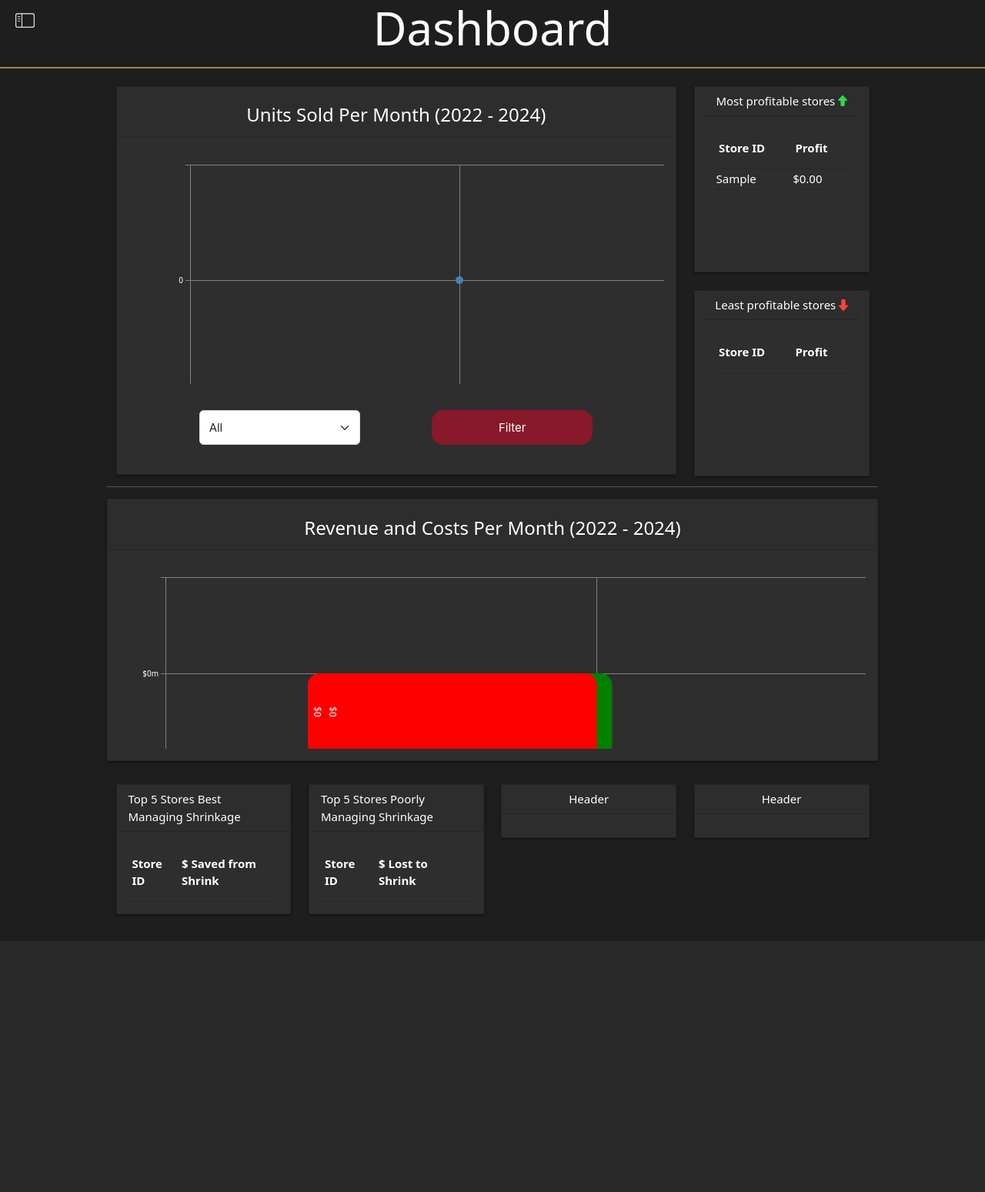
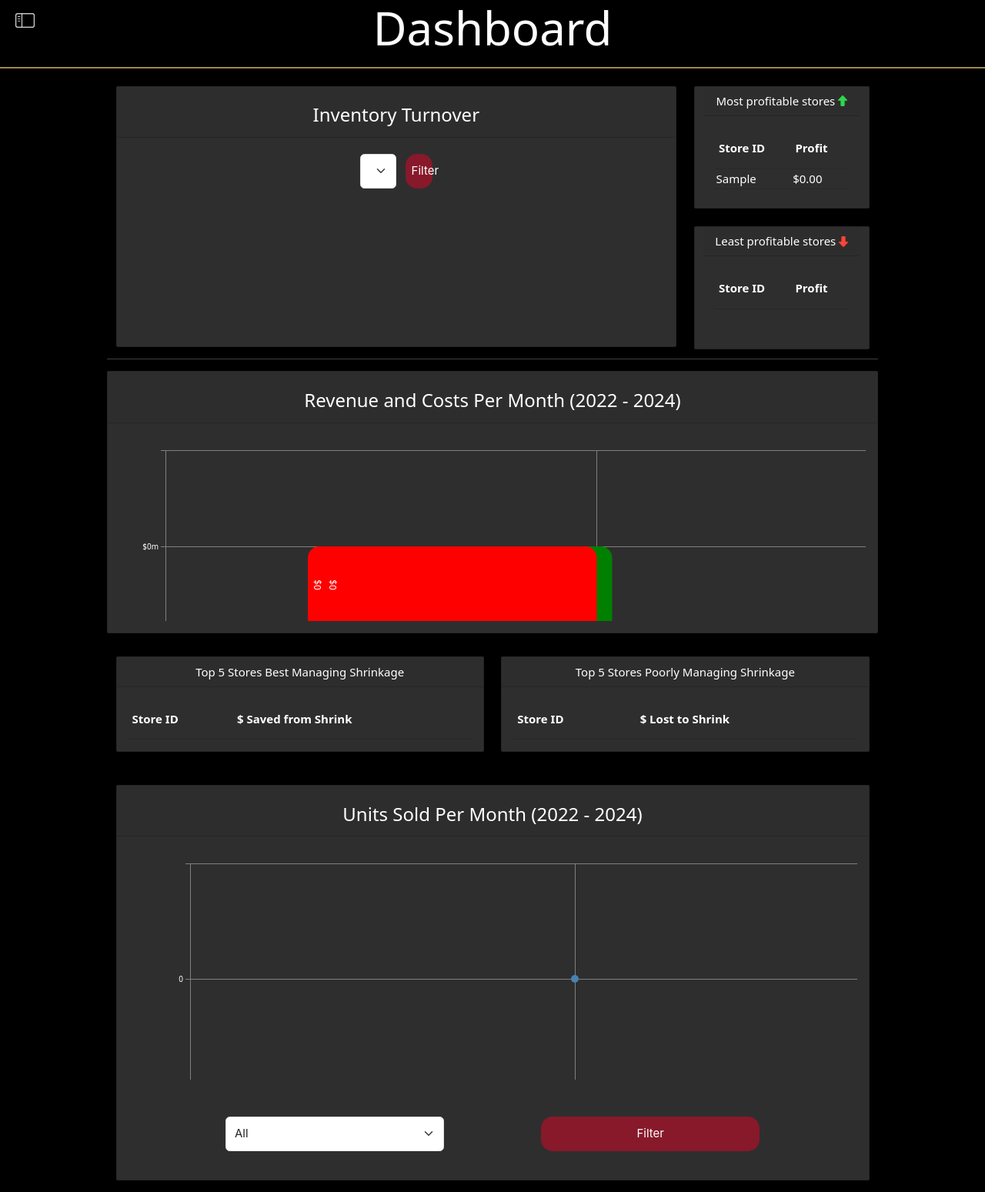
Before and after one commit to aniketadhikari/capstone, a PHP site: page /dashboard.php in a window 1280 px wide. Shown: the whole page at 77% size. Before the commit the page ends 1192 px from the top, so only its background shows below. Run offline with PHP 8.4, Linux system fonts and the light colour scheme; the visitor is signed in with stand-in values (Sample User, id 1); tables that the repository leaves empty or names only in its code hold one stand-in row (values such as "Sample post"); data that the repository does not hold is empty; some libraries are stand-ins or nearby versions.

Commit message:
Started inventoryTurnover visualization

```diff
--- a/dashboard.php
+++ b/dashboard.php
@@ -50,11 +50,10 @@ mysqli_free_result($kpi_result);
                 <div class="col-9">
                     <div id="widget" class="card text-white h-100">
                         <div class="card-header">
-                            <h5 class="card-title">Units Sold Per Month (2022 - 2024)</h5>
+                            <h5 class="card-title">Inventory Turnover</h5>
                         </div>
                         <div class="card-body" style="align-self: center">
-                            <svg class="unitsSold img-fluid" width='800' height="350"></svg>
-                            <?php @include 'visualizations/unitsSoldPerMonth.php'; ?>
+                            <?php @include 'visualizations/inventoryTurnover.php'; ?>
                         </div>
                     </div>
                 </div>
@@ -62,7 +61,6 @@ mysqli_free_result($kpi_result);
                     <div id="widget" class="card text-white h-50">
                         <div class="card-header">Most profitable stores <img src="images/sf-icons/up-arrow.png" width="12px" style="margin-left: 2%"></div>
                         <div class="card-body">
-                            <!-- <h5 class="card-title">Best Stores</h5> -->
                             <?php @include 'visualizations/highProfitStores.php'; ?>
                         </div>
                     </div>
@@ -86,6 +84,20 @@ mysqli_free_result($kpi_result);
                 </div>
             </div>
             <?php @include 'visualizations/shrinkage.php' ?>
+            <div class="row row-cols-1 mb-4 mt-3">
+                <!-- Units Sold Per Month -->
+                <div class="col">
+                    <div id="widget" class="card text-white h-100">
+                        <div class="card-header">
+                            <h5 class="card-title">Units Sold Per Month (2022 - 2024)</h5>
+                        </div>
+                        <div class="card-body" style="align-self: center">
+                            <svg class="unitsSold img-fluid" width='1100' height="350"></svg>
+                            <?php @include 'visualizations/unitsSoldPerMonth.php'; ?>
+                        </div>
+                    </div>
+                </div>
+            </div>
         </div>
     </div>
     <!-- Bootstrap JS -->
--- /dev/null
+++ b/visualizations/inventoryTurnover.php
@@ -0,0 +1,32 @@
+<?php
+$turnover_select = 'SELECT
+MERCHANDISING_YEAR AS turnover_year,
+MERCHANDISING_PERIOD AS turnover_period,
+SUM(SALESU) / ((SUM(OPENINVU) + SUM(CLOSEU)) / 2) AS inventory_turnover
+FROM
+KPI
+GROUP BY
+turnover_year, turnover_period';
+
+$turnover_result = mysqli_query($conn, $turnover_select);
+$turnover_results = mysqli_fetch_all($turnover_result, MYSQLI_ASSOC);
+mysqli_free_result($turnover_result);
+?>
+<style>
+    body {
+        background-color: black;
+    }
+</style>
+
+<body>
+    <form action="" method="get">
+        <div class="dropdown" style="display: flex; justify-content: space-evenly; margin-top: 5%">
+            <select class="form-select" aria-label="Default select example" name="selected_year" style="width: 30%">
+                <option value="IS NOT NULL">All</option>
+            </select>
+            <button class="filter-btn" type="submit" name="submit">
+                Filter
+            </button>
+        </div>
+    </form>
+</body>
--- a/visualizations/shrinkage.php
+++ b/visualizations/shrinkage.php
@@ -34,7 +34,7 @@ mysqli_free_result($lowShrinkage_result);
 
 ?>
 
-<div class="row row-cols-1 row-cols-md-4 mt-4">
+<div class="row md-4 mt-4">
     <div class="col">
         <div id="widget" class="card text-white mb-3">
             <div class="card-header">Top 5 Stores Best Managing Shrinkage</div>
@@ -81,20 +81,4 @@ mysqli_free_result($lowShrinkage_result);
             </div>
         </div>
     </div>
-    <div class="col">
-        <div id="widget" class="card text-white mb-3">
-            <div class="card-header">Header</div>
-            <div class="card-body">
-
-            </div>
-        </div>
-    </div>
-    <div class="col">
-        <div id="widget" class="card text-white mb-3">
-            <div class="card-header">Header</div>
-            <div class="card-body">
-
-            </div>
-        </div>
-    </div>
 </div>
```
Also changed, not shown: 1 other file.
